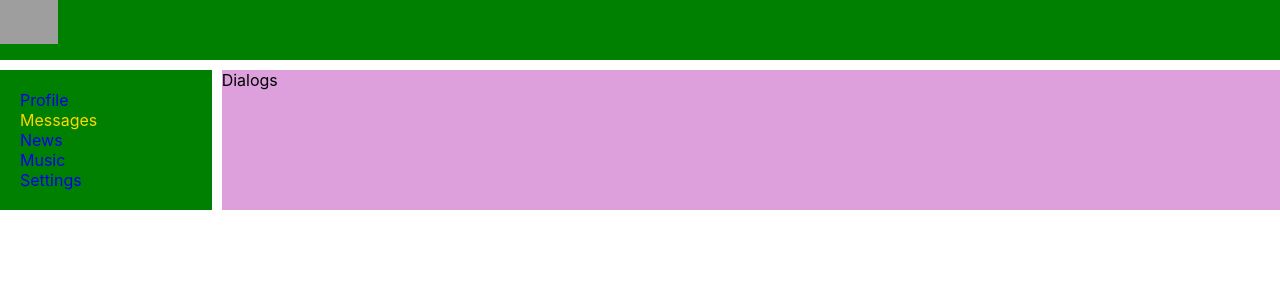
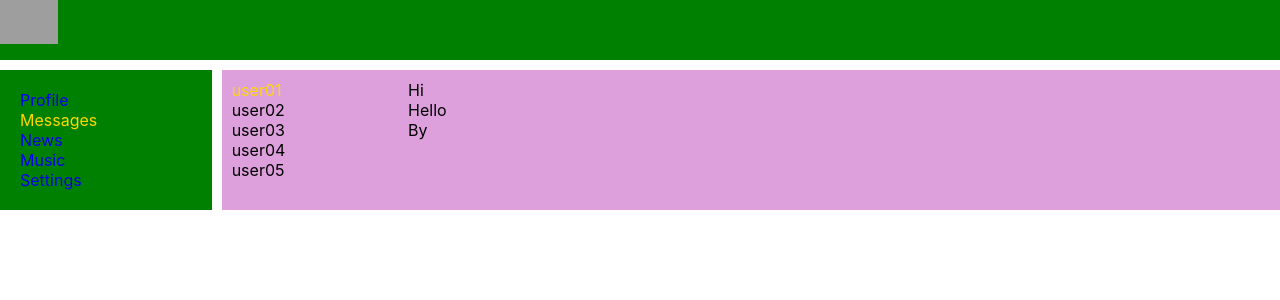
Before and after one commit to YuriiHorbach/react-project, a React (Create React App) app: page /dialogs in a window 1280 px wide. Shown: the top 300 px of the page. Built offline with nearby package versions, Linux system fonts and the light colour scheme; grey boxes are pictures that could not be loaded.

Commit message:
add users and messages

```diff
--- a/src/components/Dialogs/Dialogs.jsx
+++ b/src/components/Dialogs/Dialogs.jsx
@@ -2,9 +2,20 @@ import React from 'react';
 import s from './Dialogs.module.css';
 
 const Dialogs = (props) => {
-    return(
-        <div class ={s.content}>
-            Dialogs
+    return (
+        <div className={s.dialogs}>
+            <div className={s.dialogsItems}>
+                <div className={s.dialog + ' ' + s.dialogActive}>user01</div>
+                <div className={s.dialog}>user02</div>
+                <div className={s.dialog}>user03</div>
+                <div className={s.dialog}>user04</div>
+                <div className={s.dialog}>user05</div>
+            </div>
+            <div className={s.messages}>
+                <div className={s.message}>Hi</div>
+                <div className={s.message}>Hello</div>
+                <div className={s.message}>By</div>
+            </div>
         </div>
     )
 }
--- a/src/components/Dialogs/Dialogs.module.css
+++ b/src/components/Dialogs/Dialogs.module.css
@@ -0,0 +1,19 @@
+.dialogs{
+    display: grid;
+    grid-template-columns: 2fr 10fr;
+}
+
+.dialogsItems{
+    padding: 10px;
+}
+
+.dialogsItems .dialogActive{
+    color: gold;
+}
+
+.messages{
+    padding: 10px;
+}
+.message{
+
+}
```
